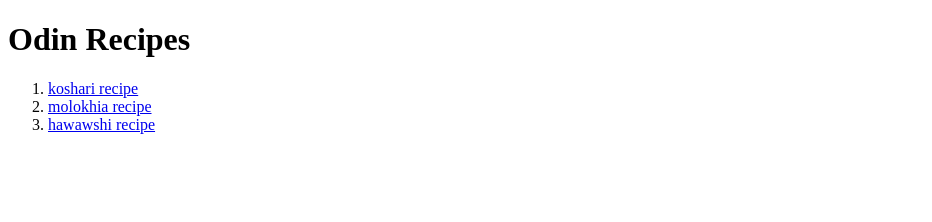
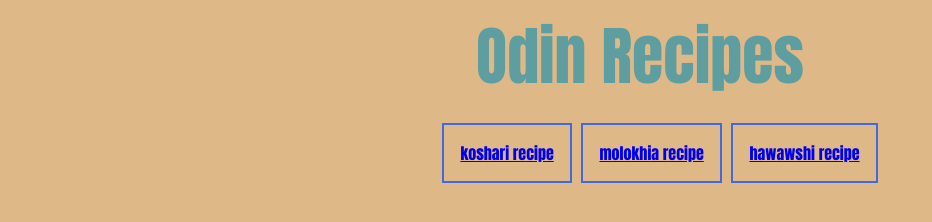
Before and after one commit to yawer284/odin-recipes, a plain HTML site: page index.html in a window 1280 px wide. Shown: the whole page, without its empty margins (0-932 px from the left). Drawn offline with Linux system fonts and the light colour scheme.

Commit message:
here i add css file and do some styling
by adding (background-color, font-family, aligning the h1 in the all website to the center, make the links in the home centered and displayed as inline-block
, etc)
and there is big styling coming but the problem is that i need to add classes to the whole the pages of the recipes again and that is pure pain.

```diff
--- a/index.html
+++ b/index.html
@@ -4,13 +4,14 @@
     <meta charset="UTF-8">
     <meta name="viewport" content="width=device-width, initial-scale=1.0">
     <title>odin-recipes</title>
+    <link rel="stylesheet" href="style.css">
 </head>
 <body>
     <h1>Odin Recipes</h1>
-    <ol>
-        <li><a href="recipes/koshari.html" target="_blank">koshari recipe</a></li>
-        <li><a href="recipes/molokhia.html" target="_blank">molokhia recipe</a></li>
-        <li><a href="recipes/hawawshi.html" target="_blank">hawawshi recipe</a></li>
+    <ol class="links">
+        <li class="li-links"><a href="recipes/koshari.html" target="_blank">koshari recipe</a></li>
+        <li class="li-links"><a href="recipes/molokhia.html" target="_blank">molokhia recipe</a></li>
+        <li class="li-links"><a href="recipes/hawawshi.html" target="_blank">hawawshi recipe</a></li>
     </ol>
 </body>
 </html>
--- /dev/null
+++ b/style.css
@@ -0,0 +1,23 @@
+body {
+    font-family: Impact, Haettenschweiler, 'Arial Narrow Bold', sans-serif;
+    background-color: burlywood;
+    box-sizing: border-box;
+}
+
+h1 {
+    font-size: 64px;
+    color: cadetblue;
+    margin: 0;
+    text-align: center;
+}
+
+.li-links {
+    display: inline-block;
+    padding: 16px;
+    margin: 3px;
+    border: 2px solid royalblue;
+}
+
+.links {
+    text-align: center;
+}
```
Also changed, not shown: recipes/hawawshi.html (+1 -0 lines), recipes/koshari.html (+1 -0 lines), recipes/molokhia.html (+1 -0 lines).
